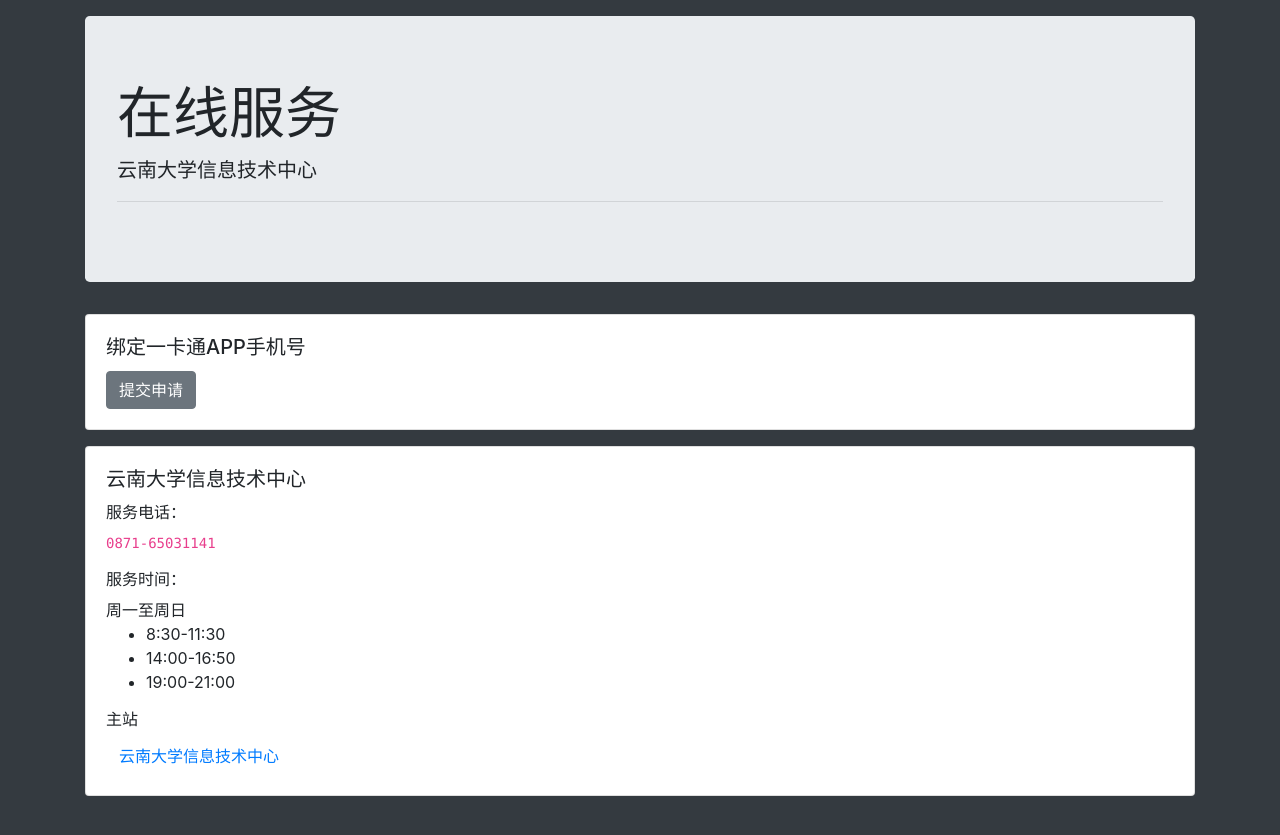
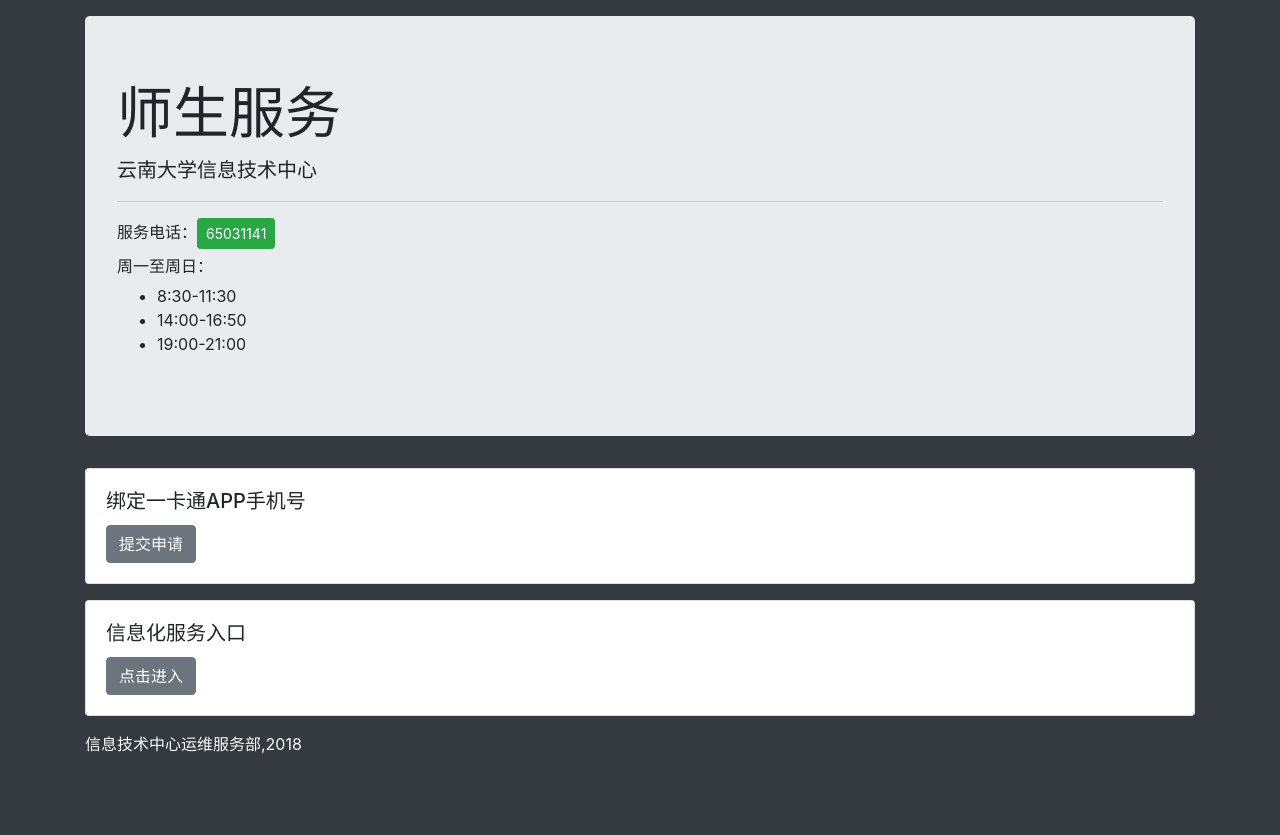
Before and after one commit to YNUOMS/ynuoms.github.io, a Jekyll site: the page built from index.html, in a window 1280 px wide. Shown: the top 835 px of the page. Built offline with Jekyll 4.4.1, drawn with Linux system fonts in a browser that asks for light colours; nearby versions of some CDN libraries.

Commit message:
制作favicon; 重新排版

```diff
--- a/index.html
+++ b/index.html
@@ -20,14 +20,20 @@ layout: index
     <p></p>
     <div class="container">
         <div class="jumbotron">
-            <h1 class="display-4">在线服务</h1>
+            <h1 class="display-4">师生服务</h1>
             <p class="lead">
                 云南大学信息技术中心
             </p>
 
             <hr class="display-4">
 
-
+            <h6 class="display-6">服务电话：<a class="btn btn-success btn-sm" href="tel:+86087165031141">65031141</a></h6>
+            <h6 class="display-6"> 周一至周日：</h6>
+            <ul>
+                <li>8:30-11:30</li>
+                <li>14:00-16:50</li>
+                <li>19:00-21:00</li>
+            </ul>
         </div>
 
         <div class="card" style="width: 100%">
@@ -41,21 +47,14 @@ layout: index
 
         <div class="card" style="width: 100%">
             <div class="card-body">
-                <h5 class="card-title">云南大学信息技术中心</h5>
-
-                <h6>服务电话：</h6><code>0871-65031141</code>
-                <p></p>
-                <h6>服务时间：</h6>周一至周日
-                <ul>
-                    <li>8:30-11:30</li>
-                    <li>14:00-16:50</li>
-                    <li>19:00-21:00</li>
-                </ul>
-                <p></p>
-                <h6>主站</h6>
-                <a class="btn btn-link" href="http://www.itc.ynu.edu.cn">云南大学信息技术中心</a>
+                <h5 class="card-title">信息化服务入口</h5>
+                <a class="btn btn-secondary" href="http://www.itc.ynu.edu.cn">点击进入</a>
             </div>
         </div>
+
+        <p></p>
+
+        <p class="text-light">信息技术中心运维服务部,2018</p>
 
         <p></p>
 
```
Also changed, not shown: favicon.ico (added).
